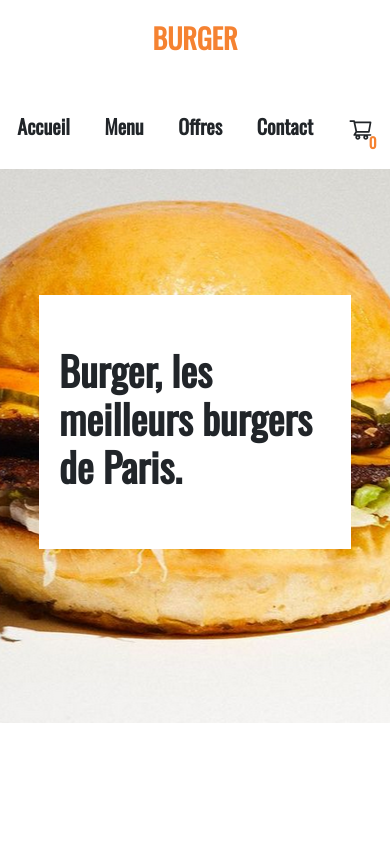
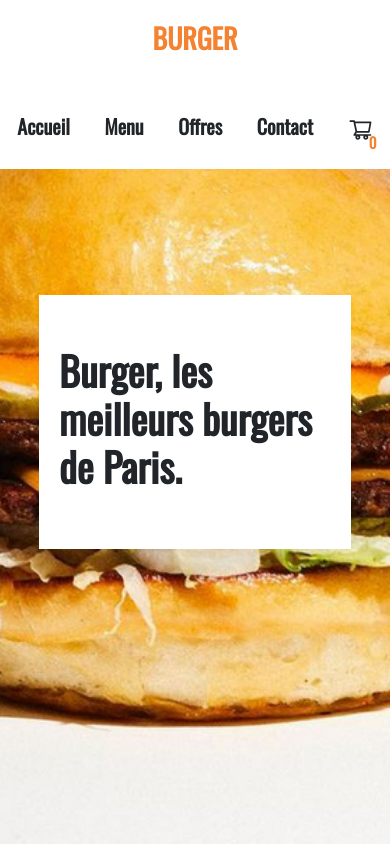
Before and after one commit to Rashaann/burger_fe, a Next.js app: page / in a window 390 px wide. Shown: the top 844 px of the page. Built offline with nearby package versions, Linux system fonts and the light colour scheme; a web font is replaced by a local one.

Commit message:
Back to original (Home page)

```diff
--- a/styles/Cart.module.css
+++ b/styles/Cart.module.css
@@ -239,6 +239,7 @@
         border: 1px solid black;
         background-color: white;
         cursor: pointer;
+        color: black;
     }
 
     .clearCartBtn:hover {
--- a/styles/Home.module.css
+++ b/styles/Home.module.css
@@ -287,7 +287,7 @@
     align-items: center;
     background-image: url('../public/burger3.png');
     background-repeat: no-repeat;
-    background-size: auto;
+    background-size: cover;
     background-attachment: fixed;
     background-position: center;
     width: 100vw;
```
